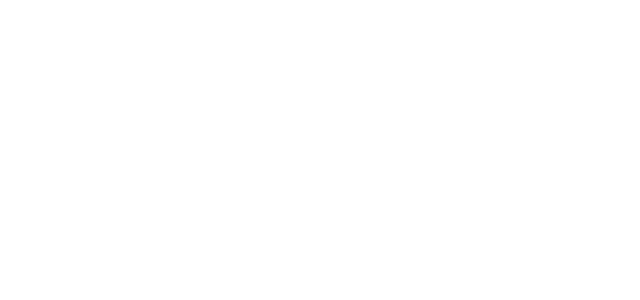
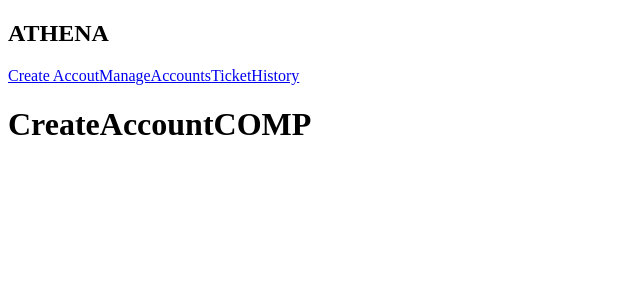
Before and after one commit to chiemelaumeh/TicketManager, a React (Create React App) app in the folder client/: page /admin/CreateAccount in a window 1280 px wide. Before the commit this address had no page. Shown: the top 300 px of the page, without its empty margins (0-640 px from the left). Built offline with nearby package versions, Linux system fonts and the light colour scheme.

Commit message:
Header/NavBar

```diff
--- a/client/src/App.js
+++ b/client/src/App.js
@@ -5,15 +5,20 @@
 import Admin from "./Pages/Admin";
 import User from "./Pages/User";
 import Tech from "./Pages/Tech";
+
+import CreateAccount from "./Components/Admin/CreateAccount";
+import ManageAccounts from "./Components/Admin/ManageAccounts";
+import TicketHistory from "./Components/Admin/TicketHistory";
+import SharedLayout from "./Pages/SharedLayout";
+
 import { useState } from "react";
-
 
 
 function App() {
 
   // const storedValue = localStorage.getItem('auth')
 
-  const [auth, setAuth] = useState(false)
+  const [auth, setAuth] = useState(true)
 
   // const test = () => {
   //   setAuth(true)
@@ -33,6 +38,11 @@
           <Route exact path="/user" element={<User />} />
           <Route exact path="/tech" element={<Tech />} />
 
+          <Route path="/admin" element={<SharedLayout />}>
+          <Route path= "/admin/CreateAccount" element={<CreateAccount />}/>
+          <Route path= "/admin/ManageAccounts" element={<ManageAccounts/>}/>
+          <Route path= "/admin/TicketHistory" element={<TicketHistory />}/>
+          </Route>
         </Routes>
       </div>
     </Router>
--- /dev/null
+++ b/client/src/Components/Admin/CreateAccount.js
@@ -0,0 +1,12 @@
+import Header from "./header"
+
+const CreateAccount = () => {
+return (
+    <>
+    {/* <Header /> */}
+    <h1>CreateAccountCOMP</h1>
+    </>
+)
+}
+
+export default CreateAccount
--- a/client/src/Components/Admin/CreateUser.js
+++ /dev/null
@@ -1,7 +0,0 @@
-const CreateUSer = () => {
-return (
-    <>dumbassshit</>
-)
-}
-
-export default CreateUSer
--- /dev/null
+++ b/client/src/Components/Admin/ManageAccounts.js
@@ -0,0 +1,12 @@
+import Header from "./header"
+
+const ManageAccounts = () => {
+return (
+    <>
+    {/* <Header /> */}
+    <>DUMBASSSHIT 2</>
+    </>
+)
+}
+
+export default ManageAccounts
--- /dev/null
+++ b/client/src/Components/Admin/TicketHistory.js
@@ -0,0 +1,12 @@
+import Header from "./header"
+
+const TicketHistory = () => {
+return(
+    <>
+    {/* <Header /> */}
+    <>HELLO</>
+    </>
+)
+}
+
+export default TicketHistory
--- a/client/src/Components/Admin/header.js
+++ b/client/src/Components/Admin/header.js
@@ -1,14 +1,22 @@
-import CreateUSer from './CreateUser'
+
+import { NavLink } from "react-router-dom";
 
 
 const Header = () => {
-    return (
-        <>
-            <CreateUSer />
-            <h2>Manage accounts</h2>
-            <h2>Tickets</h2>
-        </>
+    return(
+        <nav>
+        <h1>ATHENA</h1>
+        <NavLink to ="/admin/CreateAccount">Create Accout</NavLink>
+        <NavLink to = "/admin/ManageAccounts">ManageAccounts</NavLink>
+        <NavLink to = "/admin/TicketHistory">TicketHistory</NavLink>
+        </nav>
     )
-}
+    }
 
-export default Header
+    export default Header
+    // <nav>
+    //     <h1>ATHENA</h1>
+    //     <CreateAccount />
+    //     <ManageAccounts />
+    //     <TicketHistory />
+    // </nav>
--- a/client/src/Pages/Admin.js
+++ b/client/src/Pages/Admin.js
@@ -5,11 +5,8 @@
 
 const Admin = () => {
     return (
-
         <>
             <Header />
-            <h1>Admin</h1>
-
         </>
     )
 }
--- /dev/null
+++ b/client/src/Pages/SharedLayout.js
@@ -0,0 +1,13 @@
+import { Outlet, Link } from "react-router-dom";
+import Header from "../Components/Admin/header";
+
+const SharedLayout = () => {
+return (
+    <>
+    <Header />
+    <Outlet />
+    </>
+)
+}
+
+export default SharedLayout
```
